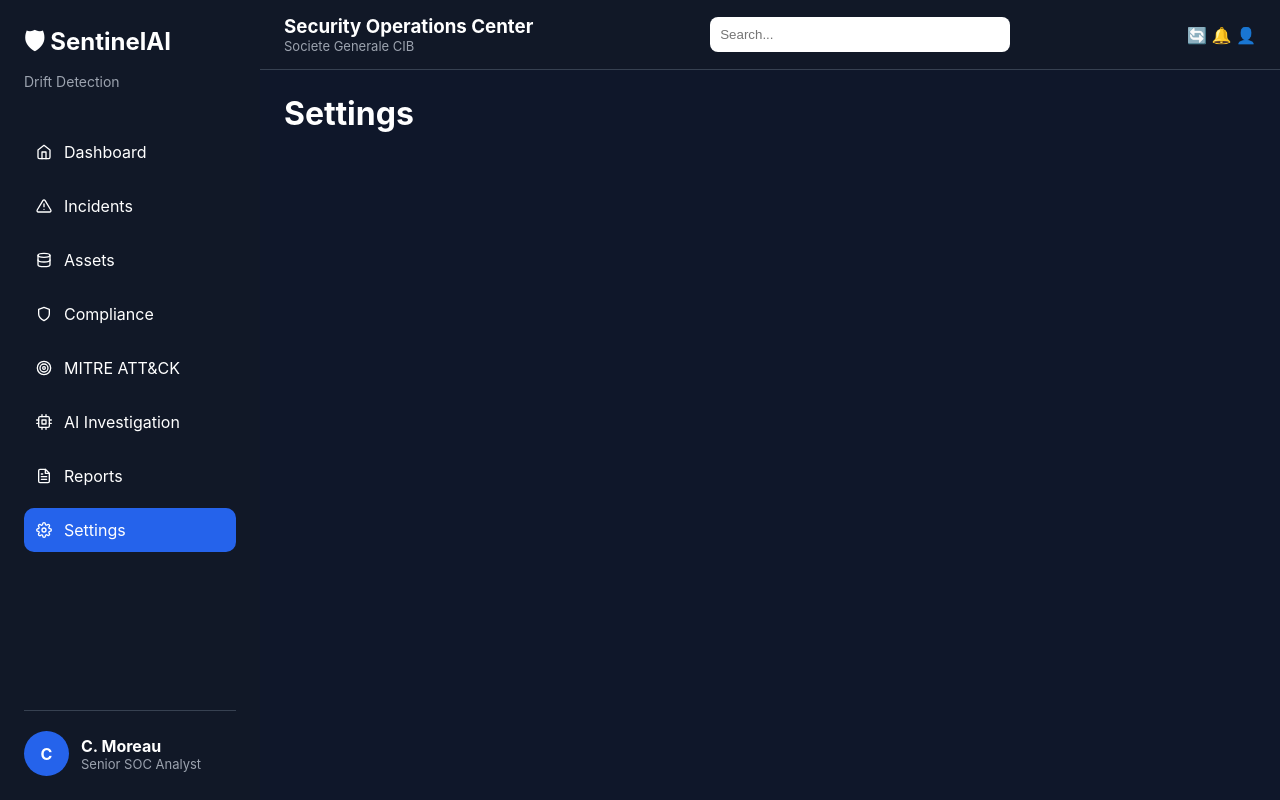
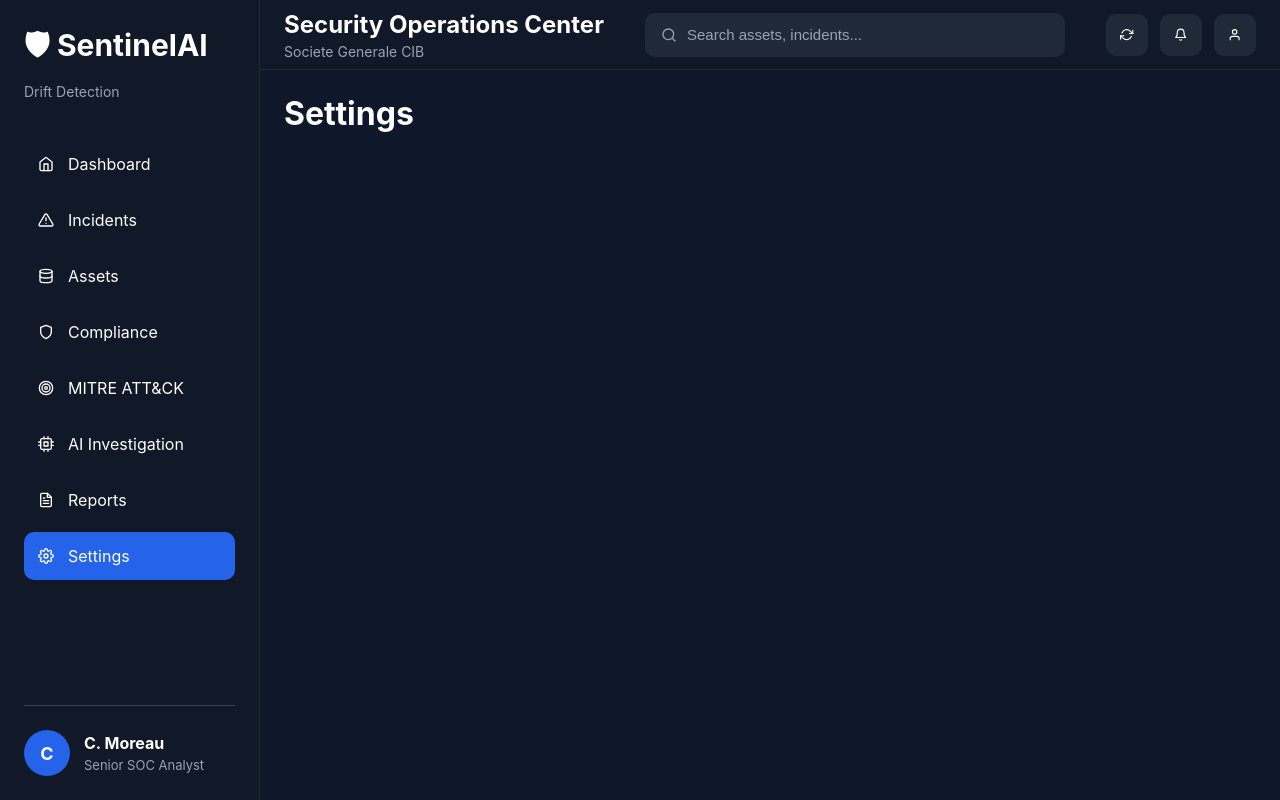
Before and after one commit to nihilsivam/SentinelAI, a React app in the folder frontend/: page /settings in a window 1280 px wide. Built offline with nearby package versions, Linux system fonts and the light colour scheme; the HTML template or start-up script is replaced by a standard one.

Commit message:
Sprint 4 - Dashboard KPI metrics

```diff
--- /dev/null
+++ b/frontend/src/components/cards/MetricCard.css
@@ -0,0 +1,45 @@
+.metric-card {
+  background: #1e293b;
+  border-radius: 16px;
+  padding: 24px;
+  display: flex;
+  flex-direction: column;
+  gap: 12px;
+  transition: all 0.25s ease;
+  cursor: pointer;
+  border: 1px solid #334155;
+}
+
+.metric-card:hover {
+  transform: translateY(-4px);
+  box-shadow: 0 10px 20px rgba(0, 0, 0, 0.25);
+}
+
+.metric-icon {
+  width: 48px;
+  height: 48px;
+  border-radius: 12px;
+}
+
+.metric-title {
+  color: #94a3b8;
+  font-size: 15px;
+  font-weight: 500;
+}
+
+.metric-value {
+  font-size: 34px;
+  font-weight: 700;
+  color: white;
+}
+
+.metric-description {
+  color: #94a3b8;
+  font-size: 14px;
+}
+
+.metric-trend {
+  color: #22c55e;
+  font-size: 14px;
+  font-weight: 600;
+}
--- /dev/null
+++ b/frontend/src/components/cards/MetricCard.jsx
@@ -0,0 +1,22 @@
+import "./MetricCard.css";
+
+function MetricCard({ title, value, description, trend, color }) {
+  return (
+    <div className="metric-card">
+      <div
+        className="metric-icon"
+        style={{ backgroundColor: color }}
+      ></div>
+
+      <h4 className="metric-title">{title}</h4>
+
+      <h2 className="metric-value">{value}</h2>
+
+      <p className="metric-description">{description}</p>
+
+      <span className="metric-trend">{trend}</span>
+    </div>
+  );
+}
+
+export default MetricCard;
--- /dev/null
+++ b/frontend/src/components/cards/MetricsGrid.css
@@ -0,0 +1,24 @@
+.metrics-grid {
+  display: grid;
+  grid-template-columns: repeat(5, 1fr);
+  gap: 24px;
+  margin-top: 32px;
+}
+
+@media (max-width: 1400px) {
+  .metrics-grid {
+    grid-template-columns: repeat(3, 1fr);
+  }
+}
+
+@media (max-width: 992px) {
+  .metrics-grid {
+    grid-template-columns: repeat(2, 1fr);
+  }
+}
+
+@media (max-width: 600px) {
+  .metrics-grid {
+    grid-template-columns: 1fr;
+  }
+}
--- /dev/null
+++ b/frontend/src/components/cards/MetricsGrid.jsx
@@ -0,0 +1,22 @@
+import "./MetricsGrid.css";
+import MetricCard from "./MetricCard";
+import { metrics } from "../../data/dashboardData";
+
+function MetricsGrid() {
+  return (
+    <div className="metrics-grid">
+      {metrics.map((metric, index) => (
+        <MetricCard
+          key={index}
+          title={metric.title}
+          value={metric.value}
+          description={metric.description}
+          trend={metric.trend}
+          color={metric.color}
+        />
+      ))}
+    </div>
+  );
+}
+
+export default MetricsGrid;
--- /dev/null
+++ b/frontend/src/components/layout/Navbar.css
@@ -0,0 +1,96 @@
+.navbar {
+  height: 70px;
+  background: #111827;
+  border-bottom: 1px solid #1f2937;
+
+  display: flex;
+  justify-content: space-between;
+  align-items: center;
+
+  padding: 0 24px;
+}
+
+.navbar-left h2 {
+  font-size: 24px;
+  margin: 0;
+}
+
+.navbar-left p {
+  margin-top: 4px;
+  color: #9ca3af;
+  font-size: 14px;
+}
+
+.navbar-center {
+  flex: 1;
+  display: flex;
+  justify-content: center;
+}
+
+.search-box {
+  width: 420px;
+  height: 44px;
+
+  background: #1f2937;
+
+  border-radius: 10px;
+
+  display: flex;
+  align-items: center;
+
+  gap: 10px;
+
+  padding: 0 16px;
+}
+
+.search-box svg {
+  color: #9ca3af;
+}
+
+.search-box input {
+  flex: 1;
+
+  background: transparent;
+
+  border: none;
+
+  outline: none;
+
+  color: white;
+
+  font-size: 15px;
+}
+
+.search-box input::placeholder {
+  color: #9ca3af;
+}
+
+.navbar-right {
+  display: flex;
+  gap: 12px;
+}
+
+.icon-btn {
+  width: 42px;
+  height: 42px;
+
+  border: none;
+
+  border-radius: 10px;
+
+  background: #1f2937;
+
+  color: white;
+
+  cursor: pointer;
+
+  display: flex;
+  justify-content: center;
+  align-items: center;
+
+  transition: 0.25s;
+}
+
+.icon-btn:hover {
+  background: #2563eb;
+}
--- a/frontend/src/components/layout/Navbar.jsx
+++ b/frontend/src/components/layout/Navbar.jsx
@@ -1,41 +1,44 @@
+import {
+  FiSearch,
+  FiRefreshCw,
+  FiBell,
+  FiUser,
+} from "react-icons/fi";
+
+import "./Navbar.css";
+
 function Navbar() {
   return (
-    <div
-      style={{
-        height: "70px",
-        background: "#111827",
-        borderBottom: "1px solid #374151",
-        display: "flex",
-        justifyContent: "space-between",
-        alignItems: "center",
-        padding: "0 24px",
-      }}
-    >
-      <div>
-        <h3>Security Operations Center</h3>
-
-        <p
-          style={{
-            fontSize: "13px",
-            color: "#9CA3AF",
-          }}
-        >
-          Societe Generale CIB
-        </p>
+    <header className="navbar">
+      <div className="navbar-left">
+        <h2>Security Operations Center</h2>
+        <p>Societe Generale CIB</p>
       </div>
 
-      <input
-        placeholder="Search..."
-        style={{
-          width: "300px",
-          padding: "10px",
-          borderRadius: "8px",
-          border: "none",
-        }}
-      />
+      <div className="navbar-center">
+        <div className="search-box">
+          <FiSearch />
+          <input
+            type="text"
+            placeholder="Search assets, incidents..."
+          />
+        </div>
+      </div>
 
-      <div>🔄 🔔 👤</div>
-    </div>
+      <div className="navbar-right">
+        <button className="icon-btn">
+          <FiRefreshCw />
+        </button>
+
+        <button className="icon-btn">
+          <FiBell />
+        </button>
+
+        <button className="icon-btn">
+          <FiUser />
+        </button>
+      </div>
+    </header>
   );
 }
 
--- /dev/null
+++ b/frontend/src/components/layout/Sidebar.css
@@ -0,0 +1,84 @@
+.sidebar {
+  width: 260px;
+  background: #111827;
+  color: white;
+  display: flex;
+  flex-direction: column;
+  padding: 24px;
+  border-right: 1px solid #1f2937;
+}
+
+.logo-section {
+  margin-bottom: 40px;
+}
+
+.logo-title {
+  display: flex;
+  align-items: center;
+  gap: 10px;
+  font-size: 30px;
+  font-weight: 700;
+}
+
+.logo-subtitle {
+  color: #9ca3af;
+  margin-top: 8px;
+  font-size: 14px;
+}
+
+.menu {
+  display: flex;
+  flex-direction: column;
+  gap: 8px;
+}
+
+.menu-item {
+  display: flex;
+  align-items: center;
+  gap: 14px;
+  padding: 14px;
+  color: white;
+  text-decoration: none;
+  border-radius: 10px;
+  transition: 0.25s ease;
+  font-size: 16px;
+}
+
+.menu-item:hover {
+  background: #1f2937;
+}
+
+.menu-item.active {
+  background: #2563eb;
+}
+
+.profile {
+  margin-top: auto;
+  padding-top: 24px;
+  border-top: 1px solid #374151;
+  display: flex;
+  align-items: center;
+  gap: 14px;
+}
+
+.avatar {
+  width: 46px;
+  height: 46px;
+  border-radius: 50%;
+  background: #2563eb;
+  display: flex;
+  justify-content: center;
+  align-items: center;
+  font-weight: bold;
+  font-size: 18px;
+}
+
+.profile h4 {
+  margin: 0;
+}
+
+.profile p {
+  color: #9ca3af;
+  font-size: 13px;
+  margin-top: 4px;
+}
--- a/frontend/src/components/layout/Sidebar.jsx
+++ b/frontend/src/components/layout/Sidebar.jsx
@@ -10,6 +10,7 @@ import {
 } from "react-icons/fi";
 
 import { NavLink } from "react-router-dom";
+import "./Sidebar.css";
 
 const menuItems = [
   { name: "Dashboard", icon: <FiHome />, path: "/dashboard" },
@@ -24,115 +25,36 @@ const menuItems = [
 
 function Sidebar() {
   return (
-    <div
-      style={{
-        width: "260px",
-        background: "#111827",
-        color: "white",
-        display: "flex",
-        flexDirection: "column",
-        padding: "24px",
-      }}
-    >
-      {/* Logo */}
-      <div>
-        <h2
-          style={{
-            display: "flex",
-            alignItems: "center",
-            gap: "10px",
-          }}
-        >
-          🛡 SentinelAI
-        </h2>
-
-        <p
-          style={{
-            color: "#9CA3AF",
-            fontSize: "14px",
-            marginTop: "8px",
-          }}
-        >
-          Drift Detection
-        </p>
+    <aside className="sidebar">
+      <div className="logo-section">
+        <h2 className="logo-title">🛡 SentinelAI</h2>
+        <p className="logo-subtitle">Drift Detection</p>
       </div>
 
-      {/* Menu */}
-      <div
-        style={{
-          marginTop: "40px",
-          display: "flex",
-          flexDirection: "column",
-          gap: "10px",
-        }}
-      >
+      <nav className="menu">
         {menuItems.map((item) => (
           <NavLink
             key={item.name}
             to={item.path}
-            style={({ isActive }) => ({
-              display: "flex",
-              alignItems: "center",
-              gap: "12px",
-              padding: "12px",
-              borderRadius: "10px",
-              textDecoration: "none",
-              color: "white",
-              background: isActive ? "#2563EB" : "transparent",
-              transition: "0.2s",
-            })}
+            className={({ isActive }) =>
+              isActive ? "menu-item active" : "menu-item"
+            }
           >
             {item.icon}
             <span>{item.name}</span>
           </NavLink>
         ))}
-      </div>
+      </nav>
 
-      {/* Profile */}
-      <div
-        style={{
-          marginTop: "auto",
-          paddingTop: "20px",
-          borderTop: "1px solid #374151",
-        }}
-      >
-        <div
-          style={{
-            display: "flex",
-            alignItems: "center",
-            gap: "12px",
-          }}
-        >
-          <div
-            style={{
-              width: "45px",
-              height: "45px",
-              borderRadius: "50%",
-              background: "#2563EB",
-              display: "flex",
-              justifyContent: "center",
-              alignItems: "center",
-              fontWeight: "bold",
-            }}
-          >
-            C
-          </div>
+      <div className="profile">
+        <div className="avatar">C</div>
 
-          <div>
-            <h4>C. Moreau</h4>
-
-            <p
-              style={{
-                color: "#9CA3AF",
-                fontSize: "13px",
-              }}
-            >
-              Senior SOC Analyst
-            </p>
-          </div>
+        <div>
+          <h4>C. Moreau</h4>
+          <p>Senior SOC Analyst</p>
         </div>
       </div>
-    </div>
+    </aside>
   );
 }
 
--- /dev/null
+++ b/frontend/src/data/dashboardData.js
@@ -0,0 +1,37 @@
+export const metrics = [
+  {
+    title: "Security Score",
+    value: "91%",
+    description: "Overall security posture",
+    trend: "+2.3%",
+    color: "#3B82F6",
+  },
+  {
+    title: "Threat Level",
+    value: "HIGH",
+    description: "Current threat status",
+    trend: "+5 Alerts",
+    color: "#F59E0B",
+  },
+  {
+    title: "Critical Drifts",
+    value: "7",
+    description: "Configuration drifts",
+    trend: "-3 Today",
+    color: "#EF4444",
+  },
+  {
+    title: "Compliance",
+    value: "94%",
+    description: "Policy compliance",
+    trend: "+1.8%",
+    color: "#10B981",
+  },
+  {
+    title: "Protected Assets",
+    value: "248",
+    description: "Assets monitored",
+    trend: "+12 New",
+    color: "#A855F7",
+  },
+];
--- a/frontend/src/pages/Dashboard/Dashboard.jsx
+++ b/frontend/src/pages/Dashboard/Dashboard.jsx
@@ -1,5 +1,20 @@
+import MetricsGrid from "../../components/cards/MetricsGrid";
+
 function Dashboard() {
-  return <h1>Security Dashboard</h1>;
+  return (
+    <>
+      <h1
+        style={{
+          fontSize: "42px",
+          marginBottom: "12px",
+        }}
+      >
+        Security Dashboard
+      </h1>
+
+      <MetricsGrid />
+    </>
+  );
 }
 
 export default Dashboard;
```
Also changed, not shown: frontend/src/components/layout/Mainlayout.css (added).
